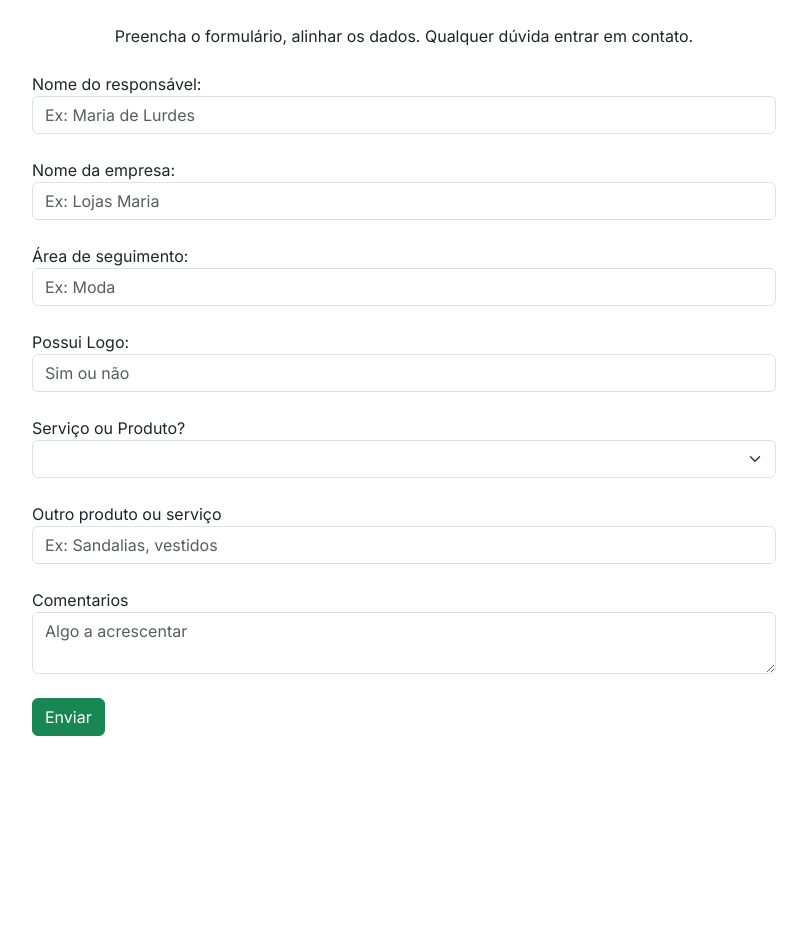
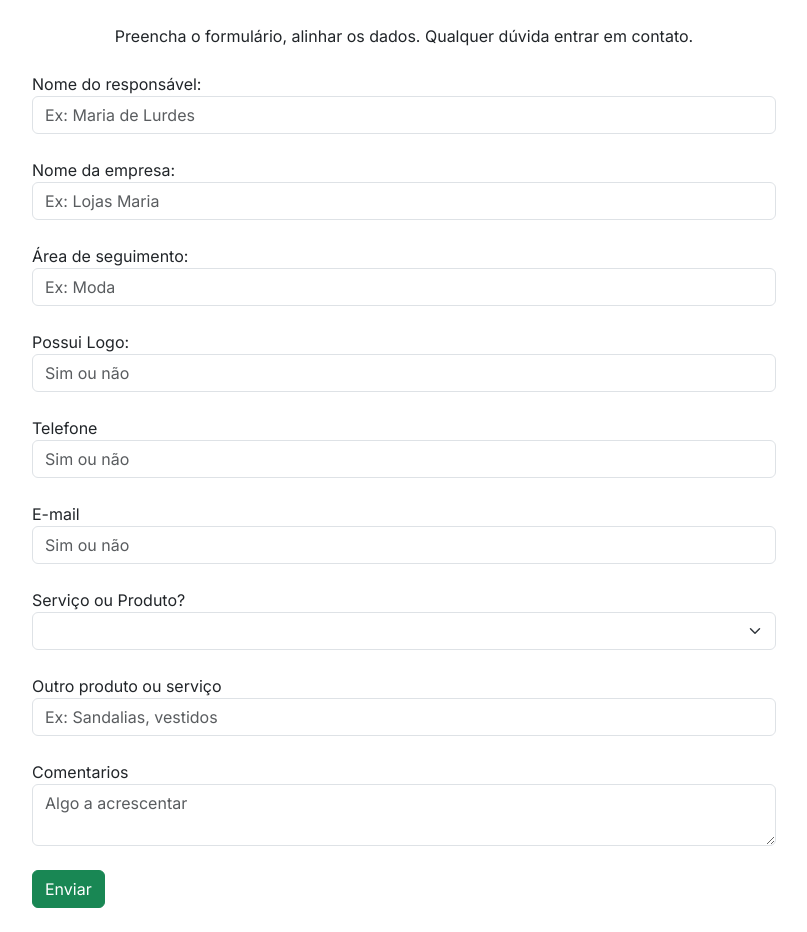
Before and after one commit to Srubens/cliente, a Next.js app: page / in a window 1280 px wide. Shown: the whole page, without its empty margins (236-1043 px from the left). Before the commit the page ends 800 px from the top, so only its background shows below. Built offline with nearby package versions, Linux system fonts and the light colour scheme.

Commit message:
add campos no form

```diff
--- a/src/app/page.tsx
+++ b/src/app/page.tsx
@@ -15,6 +15,8 @@
     'nmempresa':"",
     'area':"",
     'logo':"",
+    'fone':"",
+    'email':"",
     'servicoproduto':"",
     'outroservicoproduto':"",
     'comentarios':""
@@ -45,6 +47,8 @@
             'Nome da empresa':form.nmempresa,
             'Area de seguimento':form.area,
             'Possui logo':form.logo,
+            'Telefone':form.fone,
+            'E-mail':form.email,
             'Serviço ou produto':form.servicoproduto,
             'Outro produto ou serviço':form.outroservicoproduto,
             'comentarios':form.comentarios
@@ -67,6 +71,8 @@
         'nmempresa':"",
         'area':"",
         'logo':"",
+        'fone':"",
+        'email':"",
         'servicoproduto':opc1[0],
         'outroservicoproduto':"",
         'comentarios':""
@@ -132,6 +138,28 @@
         <br />
 
         <div>
+          <label>Telefone</label>
+          <input className="form-control"
+          type="text" name="fone"
+          value={form.fone}
+          onChange={onChange}
+          placeholder="Sim ou não"
+          />
+        </div>
+        <br />
+
+        <div>
+          <label>E-mail</label>
+          <input className="form-control"
+          type="text" name="email"
+          value={form.email}
+          onChange={onChange}
+          placeholder="Sim ou não"
+          />
+        </div>
+        <br />
+
+        <div>
           <label>Serviço ou Produto?</label>
           <select className="form-select" name="servicoproduto" id="servicoproduto"
           value={form.servicoproduto}
```
